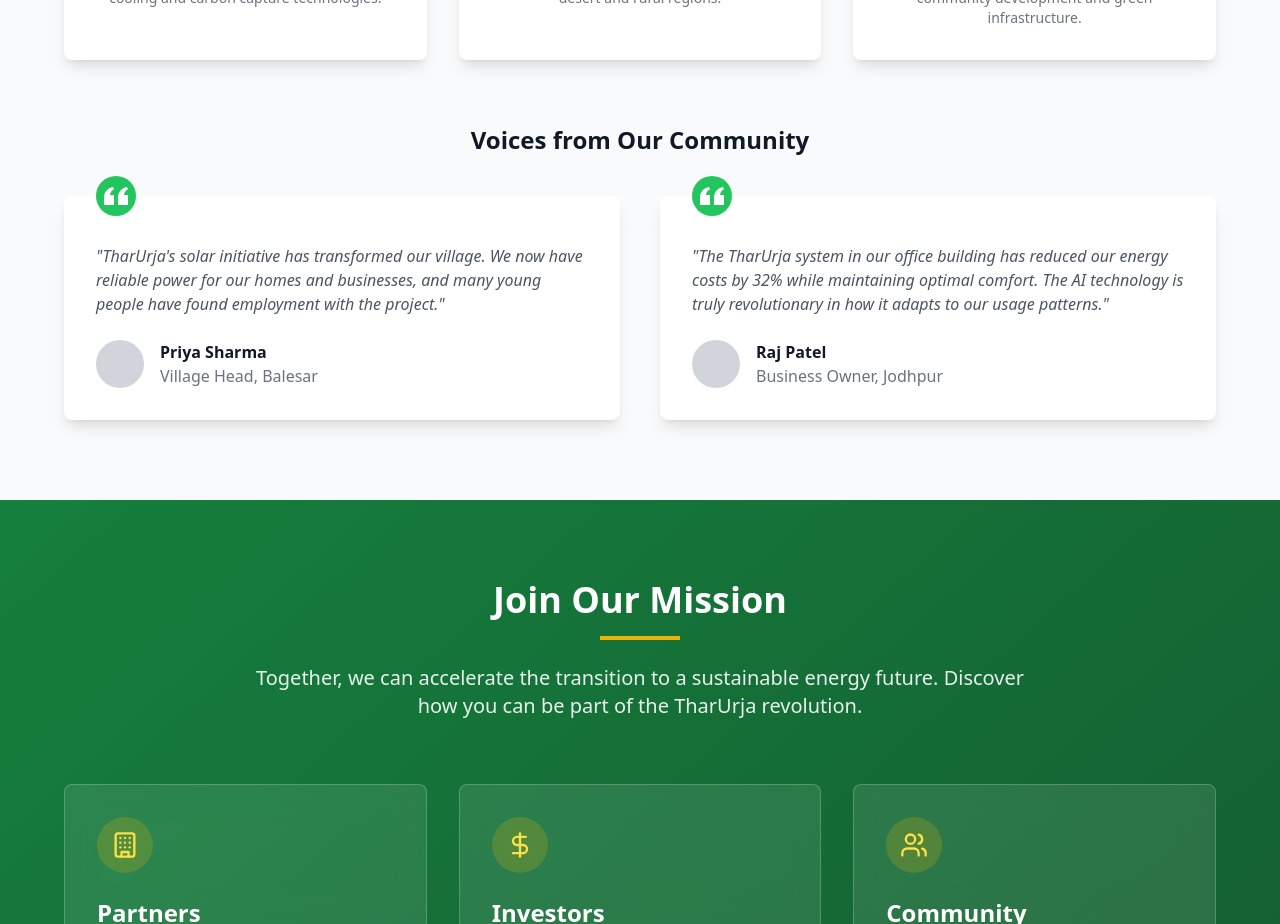
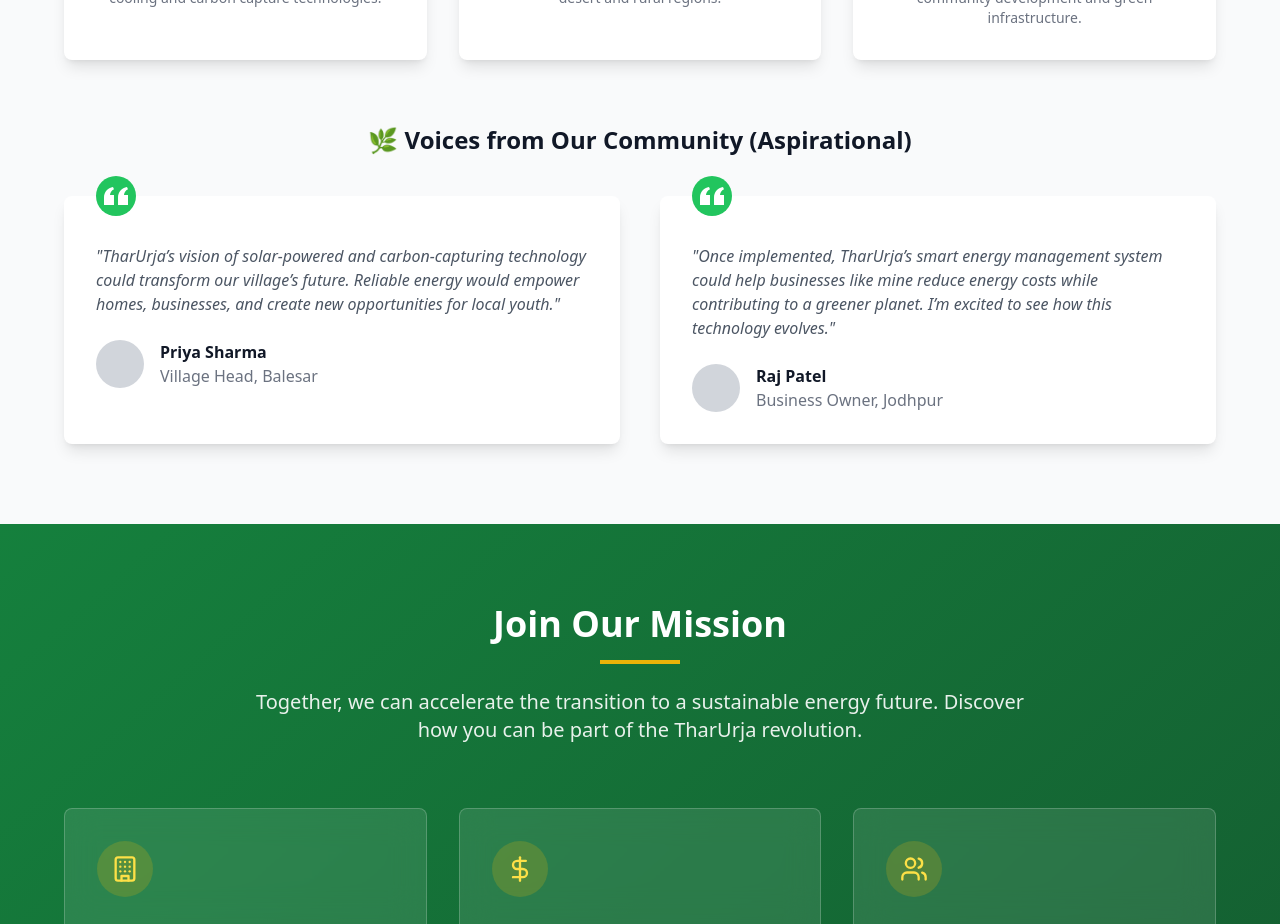
Before and after one commit to Manohar-solanki/TharUrja, a React (Vite) app: page / in a window 1280 px wide. Shown: the part 3580-4504 px from the top of the page. Built offline with nearby package versions, Linux system fonts and the light colour scheme.

Commit message:
Update Impact.tsx

```diff
--- a/src/components/Impact.tsx
+++ b/src/components/Impact.tsx
@@ -57,7 +57,7 @@
 
         {/* Testimonials */}
         <div className="max-w-6xl mx-auto">
-          <h3 className="text-2xl font-bold text-gray-900 mb-10 text-center">Voices from Our Community</h3>
+          <h3 className="text-2xl font-bold text-gray-900 mb-10 text-center">🌿 Voices from Our Community (Aspirational)</h3>
           <div className="grid grid-cols-1 md:grid-cols-2 gap-10">
             <div className="bg-white rounded-lg shadow-lg p-8 relative">
               <div className="absolute -top-5 left-8 h-10 w-10 bg-green-500 rounded-full flex items-center justify-center">
@@ -67,7 +67,7 @@
               </div>
               <div className="pt-4">
                 <p className="text-gray-600 italic mb-6">
-                  "TharUrja's solar initiative has transformed our village. We now have reliable power for our homes and businesses, and many young people have found employment with the project."
+                  "TharUrja’s vision of solar-powered and carbon-capturing technology could transform our village’s future. Reliable energy would empower homes, businesses, and create new opportunities for local youth."
                 </p>
                 <div className="flex items-center">
                   <div className="h-12 w-12 bg-gray-300 rounded-full mr-4"></div>
@@ -87,7 +87,7 @@
               </div>
               <div className="pt-4">
                 <p className="text-gray-600 italic mb-6">
-                  "The TharUrja system in our office building has reduced our energy costs by 32% while maintaining optimal comfort. The AI technology is truly revolutionary in how it adapts to our usage patterns."
+                  "Once implemented, TharUrja’s smart energy management system could help businesses like mine reduce energy costs while contributing to a greener planet. I’m excited to see how this technology evolves."
                 </p>
                 <div className="flex items-center">
                   <div className="h-12 w-12 bg-gray-300 rounded-full mr-4"></div>
```
